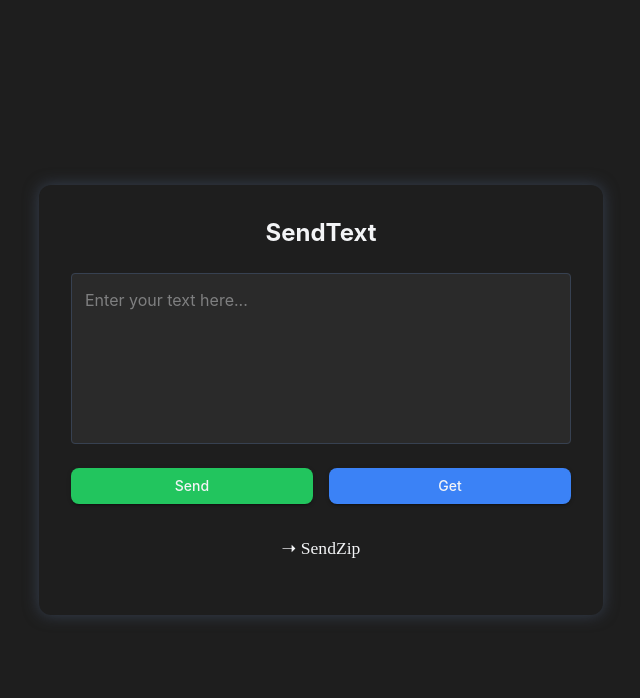
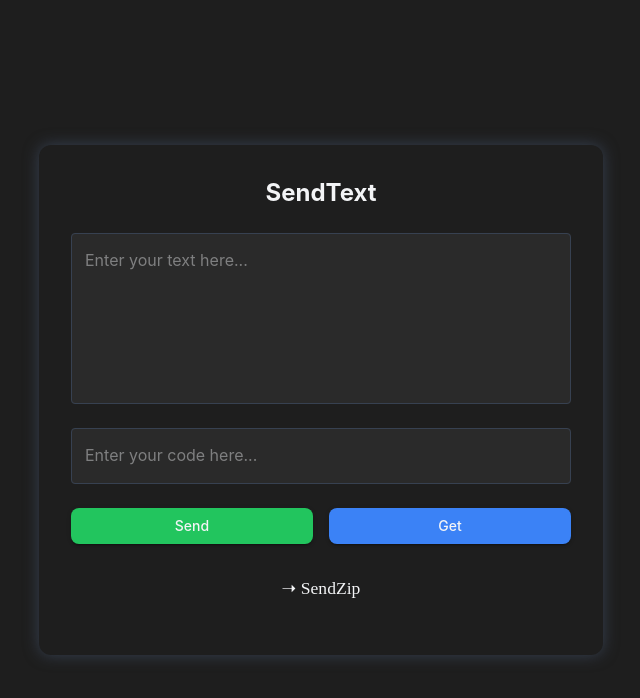
Before and after one commit to pratik7262/SendZip-Frontend, a React (Create React App) app: page /sendText in a window 1280 px wide. Shown: the top 698 px of the page, without its empty margins (319-959 px from the left). Built offline with nearby package versions, Linux system fonts and the light colour scheme.

Commit message:
changes for code feature

```diff
--- a/src/components/TextShare.jsx
+++ b/src/components/TextShare.jsx
@@ -1,19 +1,33 @@
 import React, { useState } from "react";
 import { Button, TextField, Box, Grid, Typography } from "@mui/material";
-import { background, borders, primary, secondary, textPrimary } from "../theme";
+import {
+  background,
+  borders,
+  cardBackground,
+  primary,
+  secondary,
+  textPrimary,
+} from "../theme";
 import { Link } from "react-router-dom";
 import { toast } from "react-toastify";
 import { BASE_URL } from "../urls";
 import axios from "axios";
 import Toast from "./Toast";
 
+const INITIAL_DATA = { text: "", code: "" };
 const TextShare = () => {
-  const [text, setText] = useState("");
+  const [data, setData] = useState(INITIAL_DATA);
 
   const getText = async () => {
     try {
-      const response = await axios.get(`${BASE_URL}/api/text/getText`);
-      setText(response.data.text);
+      if (Number(data.code) === 0 || Number(data.code) < 100000) {
+        toast.warning("Please enter code correctly...");
+      }
+      const response = await axios.get(
+        `${BASE_URL}/api/text/getText/${data.code}`
+      );
+
+      setData({ text: response.data.text, code: response.data.text });
       toast.success("Text fetched successfully!");
     } catch (error) {
       toast.error("Error: Failed to fetch text!");
@@ -22,15 +36,15 @@ const TextShare = () => {
 
   const sendText = async () => {
     try {
-      if (!text.trim()) {
+      if (!data.text.trim()) {
         toast.error("Error: Text cannot be empty!");
         return;
       }
 
       const responce = await axios.post(`${BASE_URL}/api/text/sendText`, {
-        text,
+        text: data.text,
       });
-      setText("");
+      setData({ text: "", code: responce.data.code });
       toast.success(responce.data.message);
     } catch (error) {
       toast.error(error.message);
@@ -63,13 +77,39 @@ const TextShare = () => {
         rows={6}
         variant="outlined"
         fullWidth
-        value={text}
-        onChange={(e) => setText(e.target.value)}
+        value={data.text}
+        onChange={(e) =>
+          setData((prevData) => {
+            return { ...prevData, text: e.target.value };
+          })
+        }
         placeholder="Enter your text here..."
         sx={{
-          backgroundColor: "#2a2a2a",
+          backgroundColor: cardBackground[500],
           borderRadius: 1,
-          input: { color: "#f3f4f6" }, // Light text
+          input: { color: textPrimary[500] }, // Light text
+          "& .MuiOutlinedInput-root": {
+            "& fieldset": { borderColor: borders[500] },
+            "&:hover fieldset": { borderColor: primary[500] },
+            "&.Mui-focused fieldset": { borderColor: primary[500] },
+          },
+        }}
+      />
+
+      <TextField
+        variant="outlined"
+        fullWidth
+        value={data.code}
+        onChange={(e) =>
+          setData((prevData) => {
+            return { ...prevData, code: e.target.value };
+          })
+        }
+        placeholder="Enter your code here..."
+        sx={{
+          backgroundColor: cardBackground[500],
+          borderRadius: 1,
+          input: { color: textPrimary[500] }, // Light text
           "& .MuiOutlinedInput-root": {
             "& fieldset": { borderColor: borders[500] },
             "&:hover fieldset": { borderColor: primary[500] },
--- a/src/urls.js
+++ b/src/urls.js
@@ -1 +1 @@
-export const BASE_URL = "https://sendzip-server.onrender.com";
+export const BASE_URL = "http://localhost:5000"; //"https://sendzip-server.onrender.com";
```
